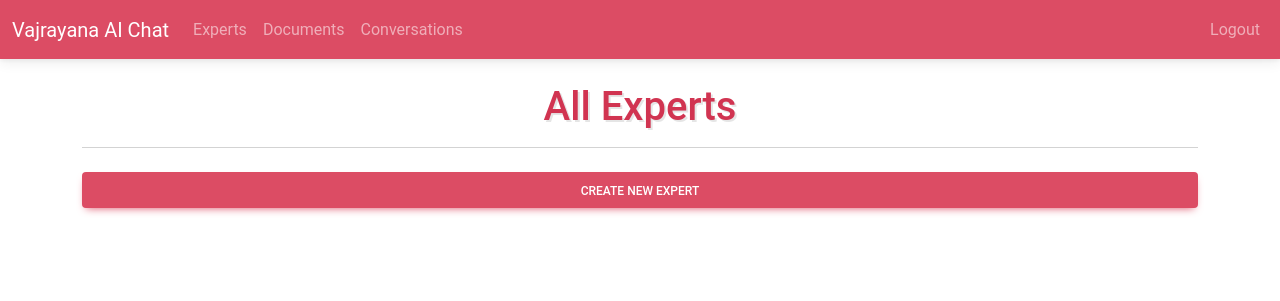
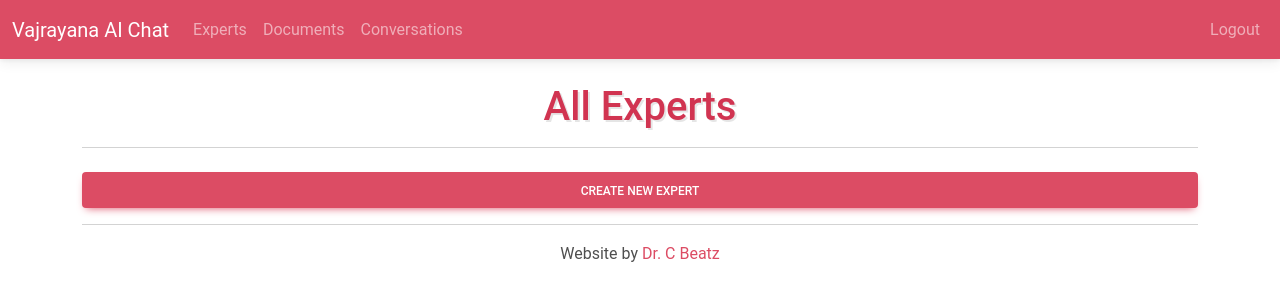
Before and after one commit to DrCBeatz/vajrayana-chat, a Django app: page /experts/ in a window 1280 px wide. Shown: the top 301 px of the page. Run offline with Django 4.2, Linux system fonts and the light colour scheme; the visitor is signed in with stand-in values (Sample User, id 1); data that the repository does not hold is empty; some libraries are stand-ins or nearby versions.

Commit message:
add footer to _base.html & login.html

```diff
--- a/templates/_base.html
+++ b/templates/_base.html
@@ -61,6 +61,20 @@
             {% endblock %}
         </main>
 
+
+        <footer>
+            {% block footer %}
+            <hr>
+            <p class="text-center">
+                Website by
+                <a class="text-danger" href="https://www.drcbeatz.com/" target="_blank"
+                >Dr. C Beatz</a
+                >
+            </p>
+            {% endblock %}
+            </footer>
+
+
     </div>
 
     {% block extra_js %}
```
Also changed, not shown: templates/registration/login.html (+10 -0 lines).
